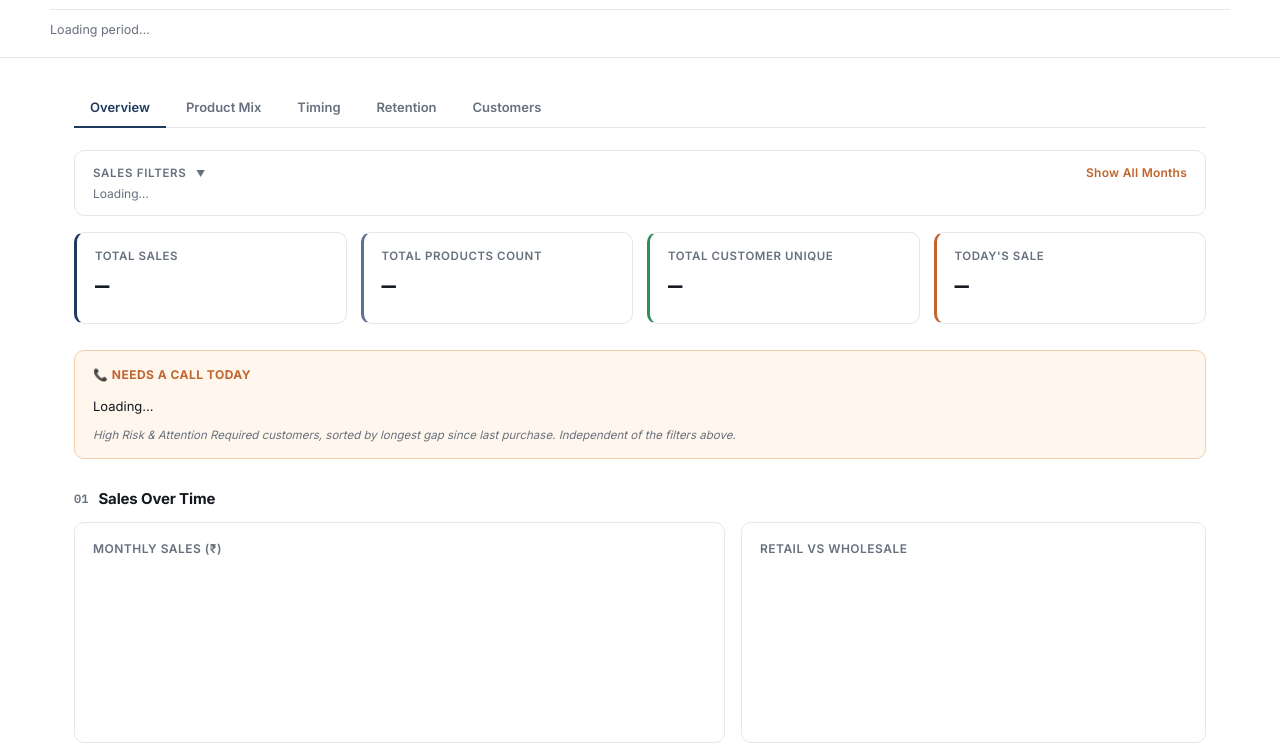
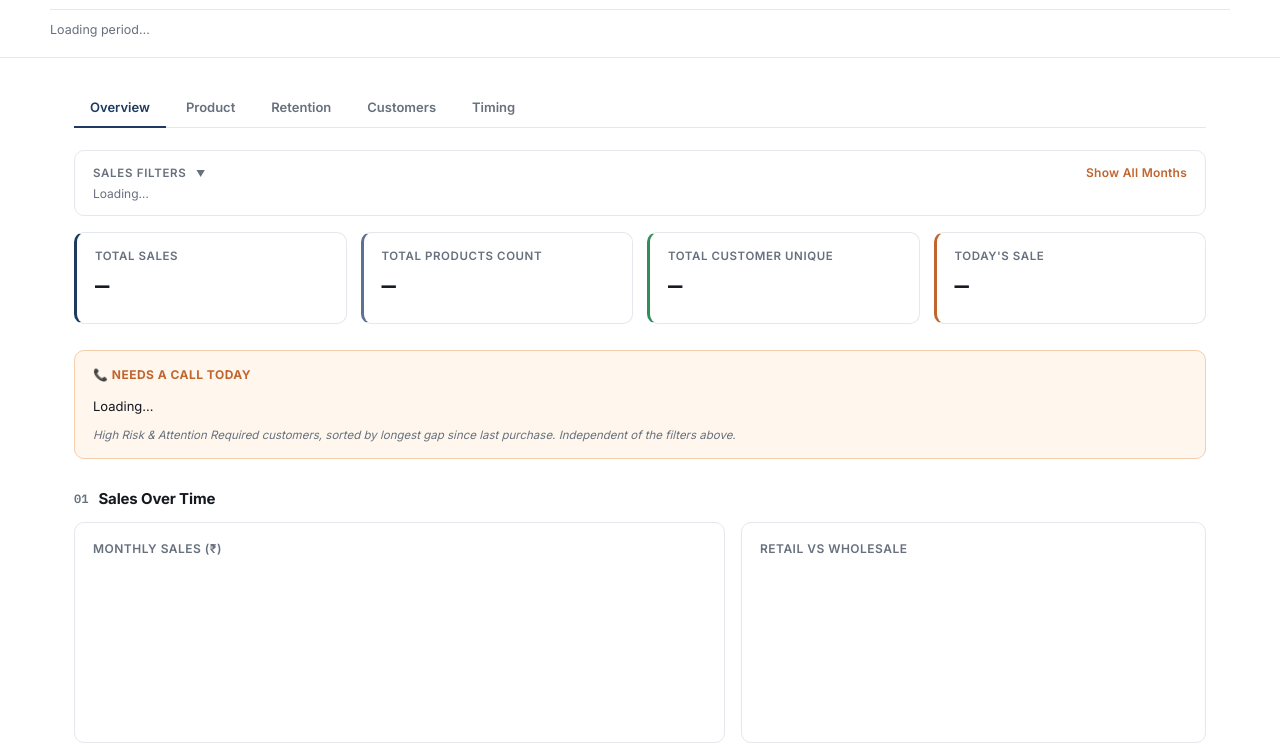
Before and after one commit to Md-Attaullah/ne_dashboard, a plain HTML site: page index.html in a window 1280 px wide. Shown: the part 80-824 px from the top of the page. Drawn offline with nearby package versions, Linux system fonts and the light colour scheme.

Commit message:
Update tab names and section title in index.html

```diff
--- a/index.html
+++ b/index.html
@@ -312,10 +312,10 @@
 
   <div class="tab-nav" id="tabNav">
     <button class="tab-btn active" data-tab="overview" onclick="switchTab('overview')">Overview</button>
-    <button class="tab-btn" data-tab="productmix" onclick="switchTab('productmix')">Product Mix</button>
-    <button class="tab-btn" data-tab="timing" onclick="switchTab('timing')">Timing</button>
+    <button class="tab-btn" data-tab="productmix" onclick="switchTab('productmix')">Product</button>
     <button class="tab-btn" data-tab="retention" onclick="switchTab('retention')">Retention</button>
     <button class="tab-btn" data-tab="customers" onclick="switchTab('customers')">Customers</button>
+    <button class="tab-btn" data-tab="timing" onclick="switchTab('timing')">Timing</button>
   </div>
 
   <div class="filter-panel" id="globalFilterPanel">
@@ -391,7 +391,7 @@
   </div>
 
   <div class="tab-content" data-tab="productmix" id="tab-productmix">
-    <div class="section-title"><span class="num">02</span><h2>Product Mix</h2></div>
+    <div class="section-title"><span class="num">02</span><h2>Product Details</h2></div>
     <div class="grid-2b">
       <div class="panel"><h3>Top Item Types by Revenue</h3><div class="chart-box"><canvas id="itemChart"></canvas></div></div>
       <div class="panel"><h3>Top Item Types by Count</h3><div class="chart-box"><canvas id="itemCountChart"></canvas></div></div>
```
